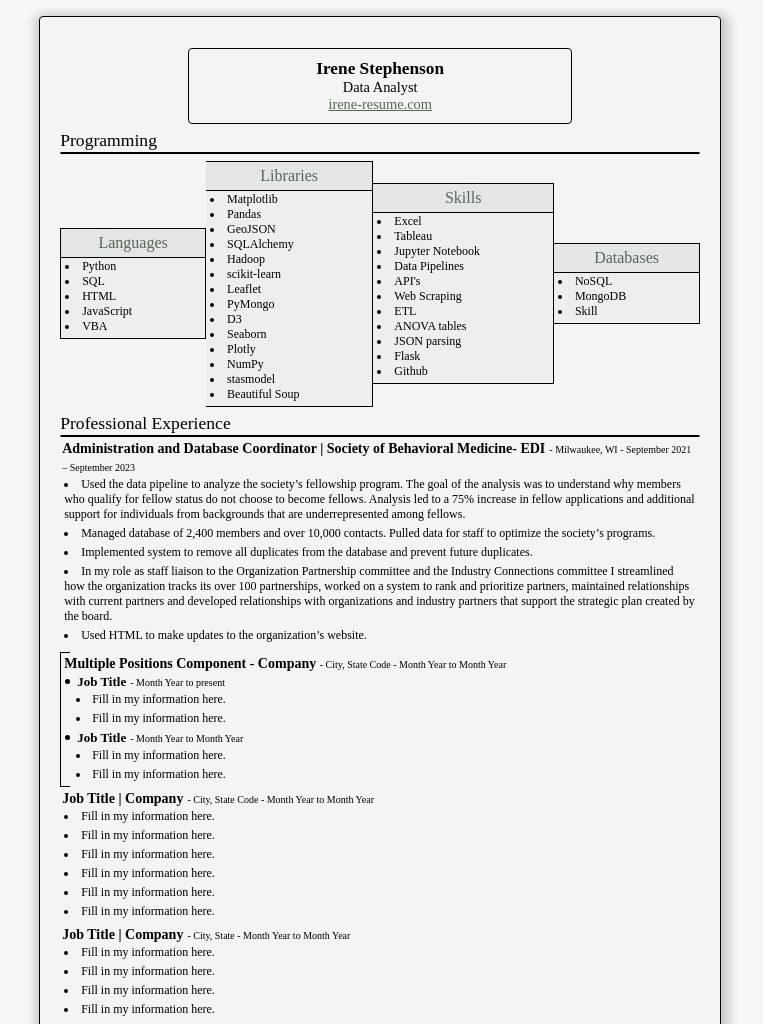
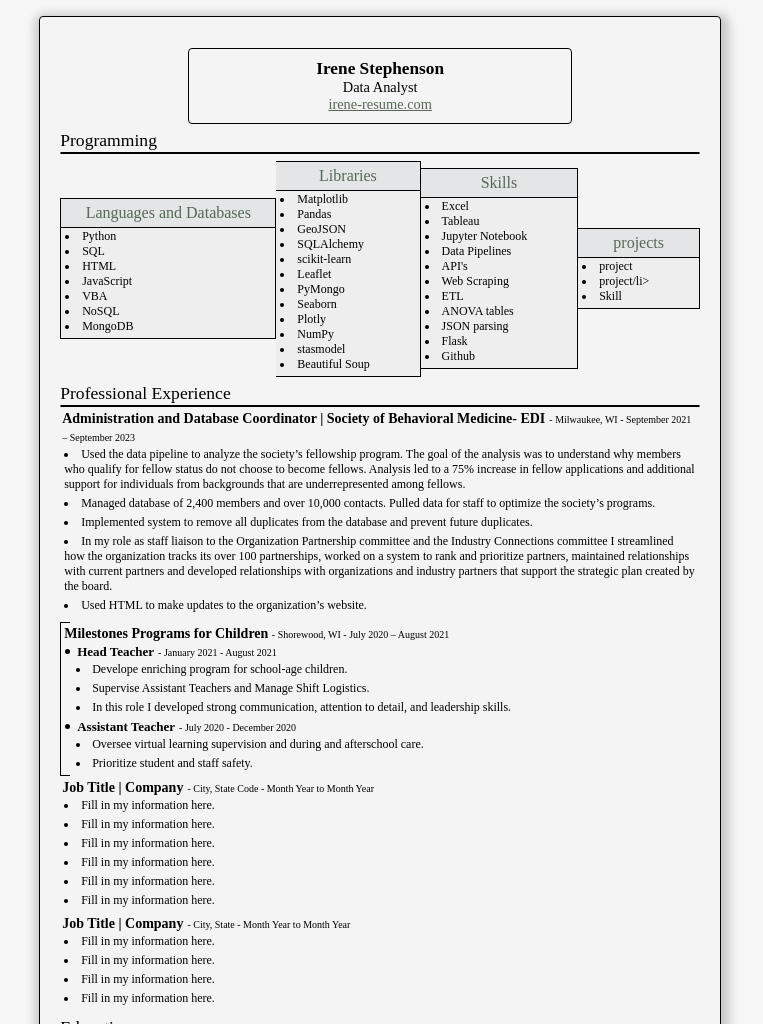
Before and after one commit to datairene/datairene.github.io, a plain HTML site: page index.html in a window 1280 px wide. Shown: the top 1024 px of the page, without its empty margins (247-1010 px from the left). Drawn offline with Linux system fonts and the light colour scheme.

Commit message:
rearranged skills

```diff
--- a/index.html
+++ b/index.html
@@ -32,13 +32,15 @@
             <hr class="section-separator">
             <div id="programming-table-container">
                 <div class="programming-table-element last-row">
-                    <div class="programming-table-element-title first-column">Languages</div>
+                    <div class="programming-table-element-title first-column">Languages and Databases</div>
                     <div class="programming-list first-column">
                         <li class="programming-list-item ">Python</li>
                         <li class="programming-list-item">SQL</li>
                         <li class="programming-list-item">HTML</li>
                         <li class="programming-list-item">JavaScript</li>
                         <li class="programming-list-item">VBA</li>
+                        <li class="programming-list-item">NoSQL</li>
+                        <li class="programming-list-item">MongoDB</li>
                     </div>
                 </div>
                 <div class="programming-table-element last-row">
@@ -48,11 +50,9 @@
                         <li class="programming-list-item">Pandas</li>
                         <li class="programming-list-item">GeoJSON</li>
                         <li class="programming-list-item">SQLAlchemy</li>
-                        <li class="programming-list-item">Hadoop</li>
                         <li class="programming-list-item">scikit-learn</li>
                         <li class="programming-list-item">Leaflet</li>
                         <li class="programming-list-item">PyMongo</li>
-                        <li class="programming-list-item">D3</li>
                         <li class="programming-list-item">Seaborn</li>
                         <li class="programming-list-item">Plotly</li>
                         <li class="programming-list-item">NumPy</li>
@@ -77,10 +77,10 @@
                     </div>
                 </div>
                 <div class="programming-table-element last-row">
-                    <div class="programming-table-element-title">Databases</div>
+                    <div class="programming-table-element-title">projects</div>
                     <div class="programming-list">
-                        <li class="programming-list-item">NoSQL</li>
-                        <li class="programming-list-item">MongoDB</li>
+                        <li class="programming-list-item">project</li>
+                        <li class="programming-list-item">project/li>
                         <li class="programming-list-item">Skill</li>
                     </div>
                 </div>
@@ -124,32 +124,33 @@
                 </div>
                 <div class="intro-name"></div>
                 <span class="intro-company">
-                    Multiple Positions Component - Company
-                    <p class="job-when"> - City, State Code - Month Year to Month Year</p>
+                    Milestones Programs for Children
+                    <p class="job-when"> - Shorewood, WI - July 2020 – August 2021</p>
                 </span>
                 <div class="professional-element-connected">
                     <li>
-                        <b class="job-title-nested">Job Title</b>
-                        <p class="job-when">- Month Year to present</p>
+                        <b class="job-title-nested">Head Teacher</b>
+                        <p class="job-when">- January 2021 - August 2021</p>
                         <ul class="nest-list-description">
                             <!--Desktop-->
-                            <li class="job-description-desktop">Fill in my information here.</li>
-                            <li class="job-description-desktop">Fill in my information here.</li>
+                            <li class="job-description-desktop">Develope enriching program for school-age children.</li>
+                            <li class="job-description-desktop">Supervise Assistant Teachers and Manage Shift Logistics.</li>
+                            <li class="job-description-desktop">In this role I developed strong communication, attention to detail, and leadership skills.</li>
                             <!--Mobile-->
-                            <li class="job-description-mobile">Fill in my information here.</li>
-                            <li class="job-description-mobile">Fill in my information here.</li>
+                            <li class="job-description-mobile">Develope enriching program for school-age children.</li>
+                            <li class="job-description-mobile">Supervise Assistant Teachers and Manage Shift Logistics.</li>
                         </ul>
                     </li>
                     <li>
-                        <b class="job-title-nested">Job Title</b>
-                        <p class="job-when">- Month Year to Month Year</p>
+                        <b class="job-title-nested">Assistant Teacher</b>
+                        <p class="job-when">- July 2020 - December 2020</p>
                         <ul class="nest-list-description">
                             <!--Desktop-->
-                            <li class="job-description-desktop">Fill in my information here.</li>
-                            <li class="job-description-desktop">Fill in my information here.</li>
+                            <li class="job-description-desktop">Oversee virtual learning supervision and during and afterschool care.</li>
+                            <li class="job-description-desktop">Prioritize student and staff safety.</li>
                             <!--Mobile-->
-                            <li class="job-description-mobile">Fill in my information here.</li>
-                            <li class="job-description-mobile">Fill in my information here.</li>
+                            <li class="job-description-mobile">Oversee virtual learning supervision and during and afterschool care</li>
+                            <li class="job-description-mobile">Prioritize student and staff safety.</li>
                         </ul>
                     </li>
                 </div>
```
